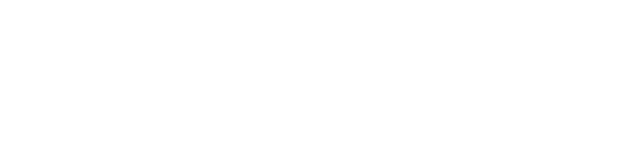
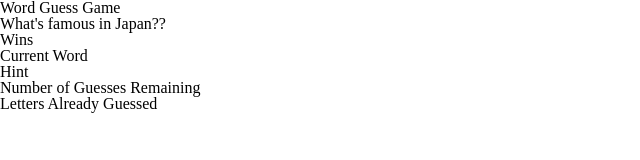
Before and after one commit to yuda0110/Word-Guess-Game, a plain HTML site: page index.html in a window 1280 px wide. Shown: the whole page, without its empty margins (0-640 px from the left). Drawn offline with Linux system fonts and the light colour scheme.

Commit message:
Write the basic structure in html

```diff
--- a/index.html
+++ b/index.html
@@ -4,9 +4,43 @@
     <meta charset="UTF-8">
     <meta name="viewport" content="width=device-width, initial-scale=1.0">
     <meta http-equiv="X-UA-Compatible" content="ie=edge">
-    <title>80's Theme Word Guess Game</title>
+    <title>Word Guess Game - What's Famous in Japan?</title>
+    <link rel="stylesheet" type="text/css" href="./assets/css/reset.css">
+    <link rel="stylesheet" type="text/css" href="./assets/css/style.css">
 </head>
 <body>
+<div class="container">
+    <h1>Word Guess Game</h1>
+    <h2>What's famous in Japan??</h2>
+
+    <section id="wins">
+        <h3>Wins</h3>
+        <div class="wins--num">
+        </div>
+    </section>
+
+    <section id="current-word">
+        <h3>Current Word</h3>
+        <div class="current-word__display">
+        </div>
+        <div class="hint">
+            <h4 class="hint__header">Hint</h4>
+            <p class="hint__content"></p>
+        </div>
+    </section>
+
+    <section id="guesses-remain">
+        <h3>Number of Guesses Remaining</h3>
+        <div class="guesses-remain--num">
+        </div>
+    </section>
+
+    <section id="already-guessed">
+        <h3>Letters Already Guessed</h3>
+        <div class="already-guessed--letters">
+        </div>
+    </section>
+</div>
 
 <script type="text/javascript" src="./assets/javascript/game.js"></script>
 </body>
```
